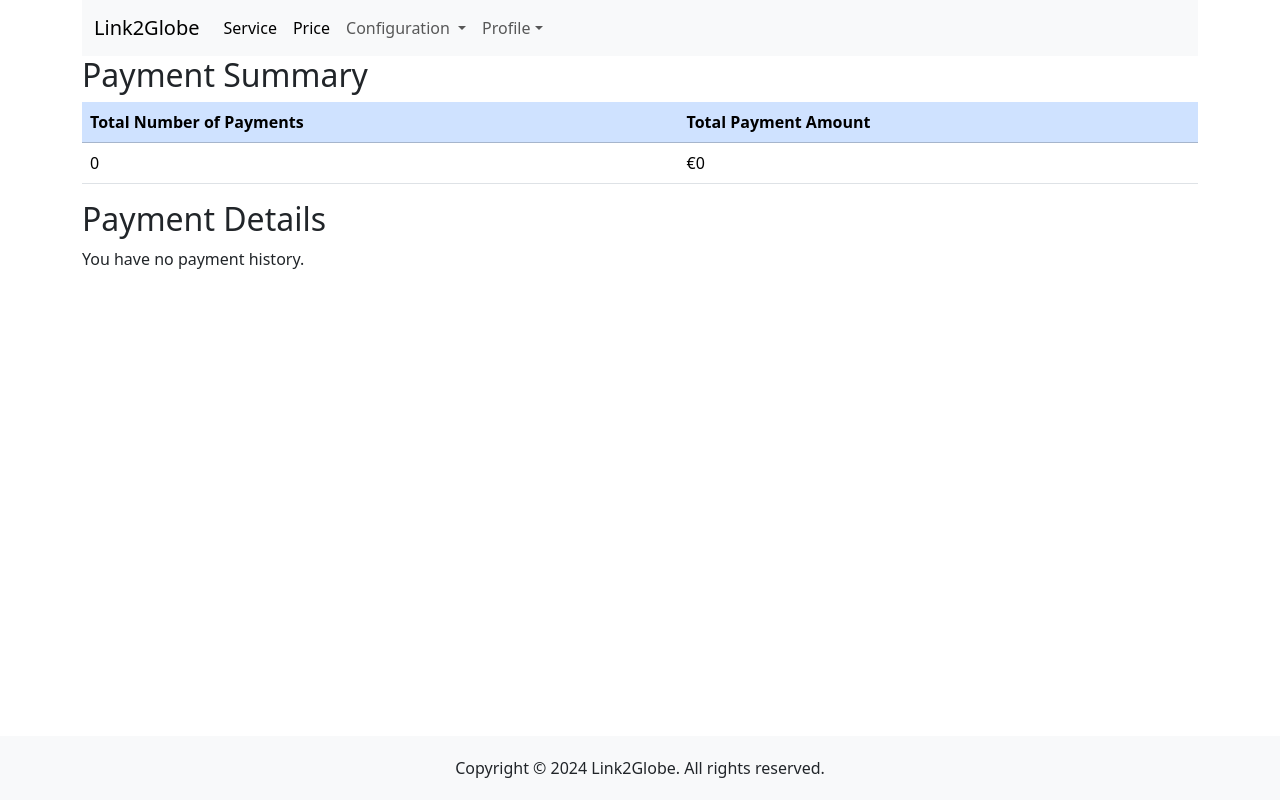
After one commit to xingdawang/v2ray_client, a Django app: page /payments/history/ in a window 1280 px wide. The commit adds this page. Run offline with Django 3.2, Linux system fonts and the light colour scheme; the visitor is signed in with stand-in values (Sample User, id 1); data that the repository does not hold is empty; style sheets or scripts are compiled from the project's sources; some libraries are stand-ins or nearby versions.

Commit message:
update stripe payment, add related functions

```diff
--- a/payment_stripe/models.py
+++ b/payment_stripe/models.py
@@ -16,7 +16,7 @@ class StripePaymentLink(models.Model):
     status = models.CharField(max_length=50, null=True)
     amount_total = models.DecimalField(max_digits=10, null=True, decimal_places=2)
     currency = models.CharField(max_length=10, null=True)
-    created = models.DateTimeField(auto_now_add=True, null=True)
+    created = models.DateTimeField(null=True)
     payer_email = models.EmailField(null=True)
     payer_name = models.CharField(max_length=255, null=True)
     payment_method = models.CharField(max_length=50, null=True)
--- a/payment_stripe/templates/payment_stripe/cancelled.html
+++ b/payment_stripe/templates/payment_stripe/cancelled.html
@@ -1,6 +1,6 @@
 {% extends 'users/base.html' %}
 
-{% block title %}Log in{% endblock %}
+{% block title %}Payment Cancelled{% endblock %}
 
 {% block content %}
 
--- /dev/null
+++ b/payment_stripe/templates/payment_stripe/payment_history.html
@@ -0,0 +1,105 @@
+<!-- payment_stripe/templates/payment_stripe/payment_history.html -->
+{% extends 'users/base.html' %}
+
+{% block title %}Payment History{% endblock %}
+
+{% block content %}
+<!-- Summary table for total payments and amount -->
+<h2>Payment Summary</h2>
+<table class="table table-hover">
+    <thead>
+        <tr class="table-primary">
+            <th scope="col">Total Number of Payments</th>
+            <th scope="col">Total Payment Amount</th>
+        </tr>
+    </thead>
+    <tbody>
+        <tr>
+            <td>{{ total_payments }}</td>
+            <td>€{{ total_amount }}</td>
+        </tr>
+    </tbody>
+</table>
+
+<h2>Payment Details</h2>
+{% if page_obj %}
+<table class="table table-striped table-hover">
+    <thead>
+        <tr class="table-primary">
+            <th scope="col">Product</th>
+            <th scope="col">Amount</th>
+            <th scope="col">Currency</th>
+            <th scope="col">Status</th>
+            <th scope="col">Date</th>
+            <th scope="col">Payment Method</th>
+        </tr>
+    </thead>
+    <tbody>
+        {% for link in page_obj %}
+            <tr>
+                <td>{{ link.product.name }}</td>
+                <td>€{{ link.amount_total }}</td>
+                <td>{{ link.currency }}</td>
+                <td>{{ link.status }}</td>
+                <td>{{ link.created|date:"Y-m-d H:i" }}</td>
+                <td>{{ link.payment_method }}</td>
+            </tr>
+        {% endfor %}
+    </tbody>
+</table>
+
+<!-- Bootstrap Pagination controls -->
+<nav aria-label="Page navigation">
+    <ul class="pagination justify-content-center">
+        {% if page_obj.has_previous %}
+            <li class="page-item">
+                <a class="page-link" href="?page=1" aria-label="First">
+                    <span aria-hidden="true">&laquo;&laquo;</span>
+                </a>
+            </li>
+            <li class="page-item">
+                <a class="page-link" href="?page={{ page_obj.previous_page_number }}" aria-label="Previous">
+                    <span aria-hidden="true">&laquo;</span>
+                </a>
+            </li>
+        {% else %}
+            <li class="page-item disabled">
+                <span class="page-link" aria-hidden="true">&laquo;&laquo;</span>
+            </li>
+            <li class="page-item disabled">
+                <span class="page-link" aria-hidden="true">&laquo;</span>
+            </li>
+        {% endif %}
+
+        <li class="page-item active">
+            <span class="page-link">
+                Page {{ page_obj.number }} of {{ page_obj.paginator.num_pages }}
+            </span>
+        </li>
+
+        {% if page_obj.has_next %}
+            <li class="page-item">
+                <a class="page-link" href="?page={{ page_obj.next_page_number }}" aria-label="Next">
+                    <span aria-hidden="true">&raquo;</span>
+                </a>
+            </li>
+            <li class="page-item">
+                <a class="page-link" href="?page={{ page_obj.paginator.num_pages }}" aria-label="Last">
+                    <span aria-hidden="true">&raquo;&raquo;</span>
+                </a>
+            </li>
+        {% else %}
+            <li class="page-item disabled">
+                <span class="page-link" aria-hidden="true">&raquo;</span>
+            </li>
+            <li class="page-item disabled">
+                <span class="page-link" aria-hidden="true">&raquo;&raquo;</span>
+            </li>
+        {% endif %}
+    </ul>
+</nav>
+{% else %}
+    <p>You have no payment history.</p>
+{% endif %}
+
+{% endblock %}
--- a/payment_stripe/templates/payment_stripe/success.html
+++ b/payment_stripe/templates/payment_stripe/success.html
@@ -1,9 +1,9 @@
 {% extends 'users/base.html' %}
 
-{% block title %}Log in{% endblock %}
+{% block title %}Payment Succeed{% endblock %}
 
 {% block content %}
 
 <h1>Payment Successful!</h1>
-<p>Thank you for your purchase.</p>
+<p>Thank you for your purchase. You can view the payment records: <a href="{% url 'payment_history' %}">here</a></p>
 {% endblock %}
--- a/payment_stripe/urls.py
+++ b/payment_stripe/urls.py
@@ -5,6 +5,7 @@ from . import views
 urlpatterns = [
     path('create-payment-link/<int:product_id>/', views.create_payment_link, name='create_payment_link'),
     path('webhook/', views.stripe_webhook, name='stripe_webhook'),
+    path('history/', views.payment_history, name='payment_history'),
     path('success/', views.payment_succeed, name='payment_succeed'),
-    path('cancelled/', views.payment_cancelled, name='payment_cancelled'),
+    path('cancel/', views.payment_cancelled, name='payment_cancelled'),
 ]
--- a/payment_stripe/views.py
+++ b/payment_stripe/views.py
@@ -4,20 +4,66 @@ from django.contrib.auth.decorators import login_required
 from django.http import JsonResponse, HttpResponse
 from django.views.decorators.csrf import csrf_exempt
 from django.shortcuts import redirect, render
+from django.core.paginator import Paginator
+from django.core.mail import send_mail
 from .models import StripePaymentLink, Product
+from django.db.models import Sum, Count
+from django.contrib.auth import get_user_model
 from datetime import datetime
-import json
+import json, pytz
 
 # Initialize Stripe with your secret key
 stripe.api_key = settings.STRIPE_SECRET_KEY
 
+# When new payment is done, send email to staff with new payment
+def _send_admin_payment_notification(username, product, amount_total, payer_email, payment_method, created):
+
+    User = get_user_model()
+    staff_users = User.objects.filter(is_staff=True)
+
+    subject = f'Product: "{product}" is purchased, please update {username} info.'
+    message = f"""
+    A transaction on product "{product}" (€{amount_total}).
+
+    client: {username}
+    payment mehthod: {payment_method}
+    email: {payer_email}
+    transaction time: {created.strftime("%Y-%m-%d %H:%M:%S")}
+
+    Please update {username} info.
+    """
+    from_email = settings.EMAIL_HOST_USER
+    recipient_list = [user.email for user in staff_users]
+
+    send_mail(subject, message, from_email, recipient_list, fail_silently=True)
+
+def _payment_received_notification(username, product, amount_total, payer_email, created):
+
+    subject = f'Thank you for your purchase on {product}.'
+    message = f"""
+    Dear {username},
+
+    We have received your purchase (€{amount_total}) on product "{product}" at {created.strftime("%Y-%m-%d %H:%M:%S")}, our operation team will get your information updated soon.
+
+    Thanks for choosing us.
+
+    Best regards
+    Our Operation Team
+
+    """
+    from_email = settings.EMAIL_HOST_USER
+
+    send_mail(subject, message, from_email, [payer_email], fail_silently=True)
+
+
+
 @login_required
 def create_payment_link(request, product_id):
-    print(f'in create_payment_link')
+    # print(f'in create_payment_link')
     selected_payment_method = request.POST.get('payment_method', 'card')
 
     # Ensure only allowed payment methods are used
-    allowed_payment_methods = ['card', 'wechat_pay', 'alipay']
+    allowed_payment_methods = ['card', 'wechat_pay', 'alipay', 'paypal']
     if selected_payment_method not in allowed_payment_methods:
         return HttpResponse("Invalid payment method", status=400)
 
@@ -32,6 +78,10 @@ def create_payment_link(request, product_id):
     elif selected_payment_method == 'alipay':
         payment_method_options = {
             'alipay': {}
+        }
+    elif selected_payment_method == 'paypal':
+        payment_method_options = {
+            'paypal': {}
         }
 
     try:
@@ -55,7 +105,7 @@ def create_payment_link(request, product_id):
             success_url=request.build_absolute_uri('/payments/success/'),
             cancel_url=request.build_absolute_uri('/payments/cancel/'),
         )
-        print(f'checkout_session: {checkout_session}')
+        # print(f'checkout_session: {checkout_session}')
 
         # Save the payment link info to the database
         StripePaymentLink.objects.create(
@@ -96,8 +146,9 @@ def stripe_webhook(request):
     if event['type'] == 'checkout.session.completed':
         session = event['data']['object']
         checkout_session_id = session['id']
-        print(f'session {session}')
+        # print(f'session {session}')
         try:
+
             StripePaymentLink.objects.filter(checkout_session_id=checkout_session_id).update(
                 payment_intent=session.get('payment_intent', ''),
                 status=session.get('status', ''),
@@ -105,13 +156,46 @@ def stripe_webhook(request):
                 currency=session.get('currency', ''),
                 payer_email=session.get('customer_details', {}).get('email', ''),
                 payer_name=session.get('customer_details', {}).get('name', ''),
-                created=datetime.fromtimestamp(session.get('created', '')),
+                created=datetime.utcfromtimestamp(session.get('created', '')).replace(tzinfo=pytz.utc),
             )
+
+            # if payment succeed, get the host users notified
+            # print(checkout_session_id)
+            payment_record = StripePaymentLink.objects.get(checkout_session_id=checkout_session_id)
+            username =  payment_record.user
+            product = payment_record.product
+            amount_total = payment_record.amount_total
+            payer_email = payment_record.payer_email
+            payment_method = payment_record.payment_method
+            created = payment_record.created
+
+            _send_admin_payment_notification(username, product, amount_total, payer_email, payment_method, created)
+            _payment_received_notification(username, product, amount_total, payer_email, created)
 
         except StripePaymentLink.DoesNotExist:
             pass
 
     return JsonResponse({'status': 'success'}, status=200)
+
+@login_required
+def payment_history(request):
+    # Filter only the completed payments for the logged-in user
+    payment_links = StripePaymentLink.objects.filter(user=request.user, status="complete").order_by('-created')
+
+    # Calculate total amount and count of completed payments
+    total_amount = payment_links.aggregate(Sum('amount_total'))['amount_total__sum'] or 0
+    total_payments = payment_links.aggregate(Count('id'))['id__count']
+
+    # Paginate the results
+    paginator = Paginator(payment_links, 10)
+    page_number = request.GET.get('page')
+    page_obj = paginator.get_page(page_number)
+
+    return render(request, 'payment_stripe/payment_history.html', {
+        'page_obj': page_obj,
+        'total_amount': total_amount,
+        'total_payments': total_payments,
+    })
 
 @login_required
 def payment_succeed(request):
--- a/users/templates/users/components/navbar.html
+++ b/users/templates/users/components/navbar.html
@@ -29,6 +29,7 @@
             Profile</a>
           <ul class="dropdown-menu">
             <li><a class="dropdown-item" href="/profile">Profile</a></li>
+            <li><a class="dropdown-item" href="{% url 'payment_history' %}">Payment History</a></li>
             <li><a class="dropdown-item" href="/edit_profile">Edit Profile</a></li>
             <li class="nav-item">
               <form method="POST" action="{% url 'users:logout' %}">
```
Also changed, not shown: users/templates/users/components/price_label.html (+5 -5 lines), payment_stripe/migrations/0006_alter_stripepaymentlink_created.py (added).
